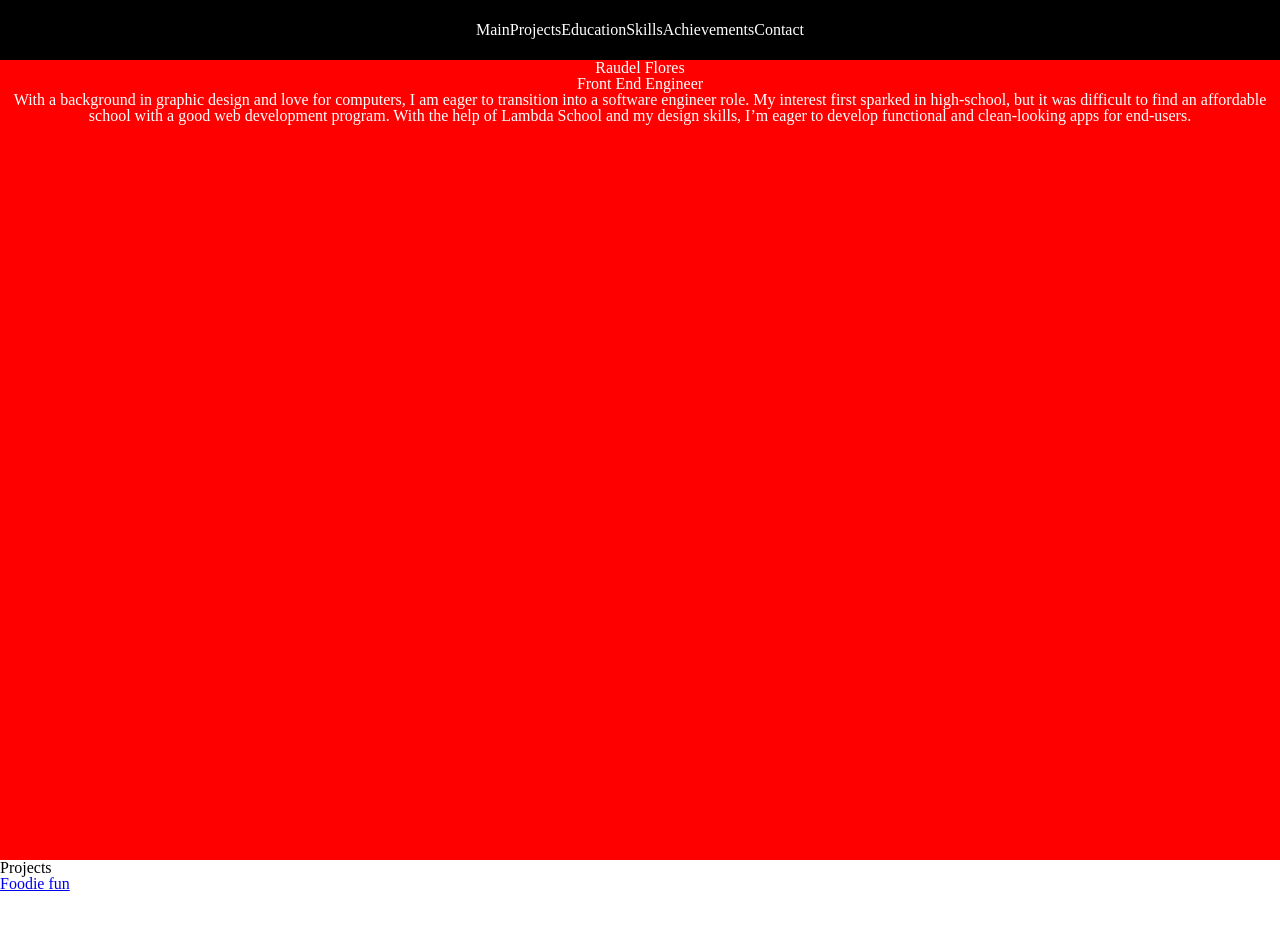
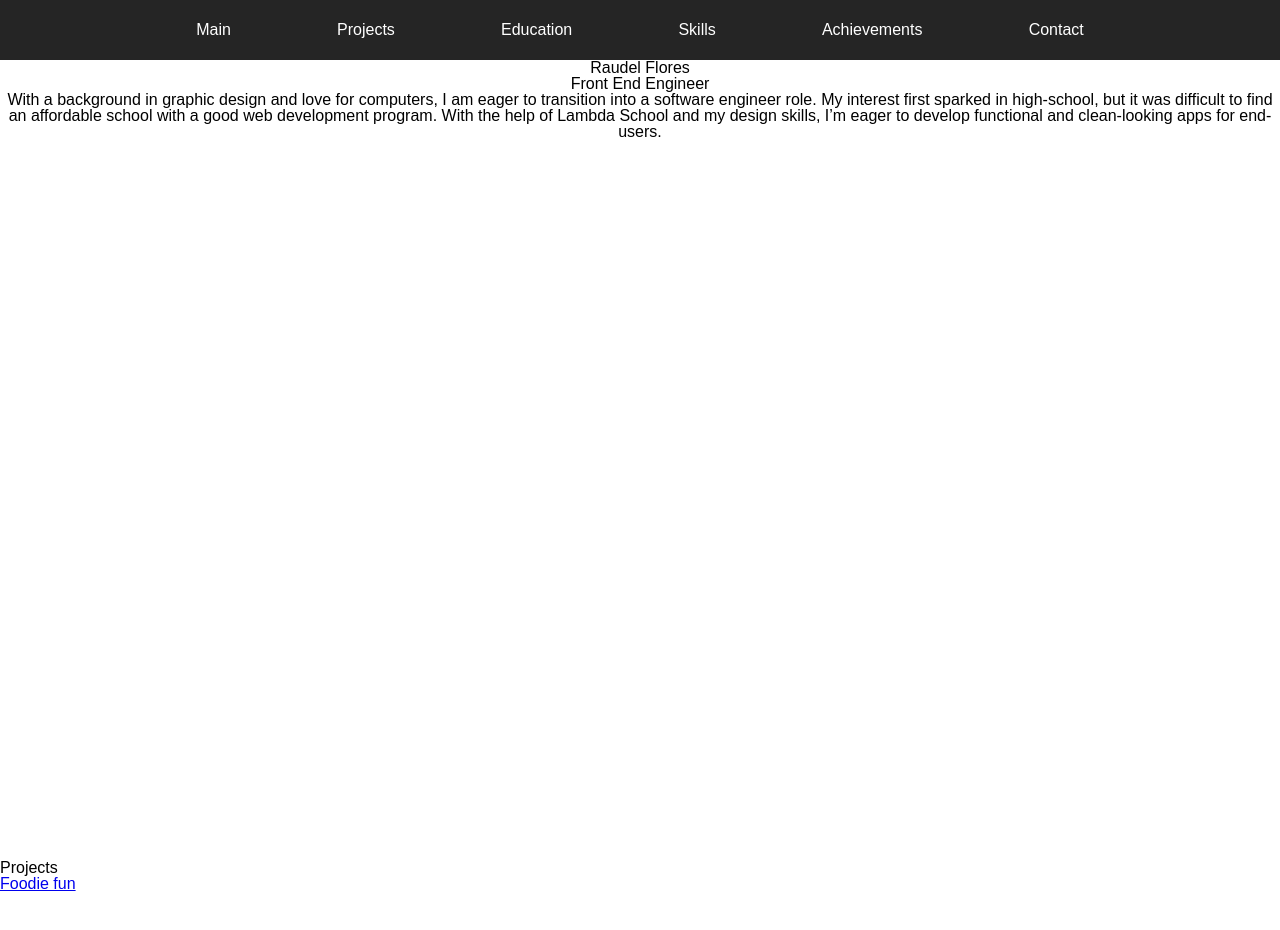
Before and after one commit to raudelf/my-portfolio, a React (Create React App) app: page / in a window 1280 px wide. Shown: the top 930 px of the page. Built offline with nearby package versions, Linux system fonts and the light colour scheme.

Commit message:
finished styling the nav menu

```diff
--- a/src/App.css
+++ b/src/App.css
@@ -1,13 +1,34 @@
+body {
+  font-family: Arial, Helvetica, sans-serif;
+}
+
+/* Navigation Styling */
 .navContainer {
   width: 100%;
   height: 60px;
   top: 0;
-  background-color: black;
+  background-color: #252525;
   color: white;
   position: sticky;
   display: flex;
-  justify-content: center;
+  justify-content: space-around;
   align-items: center;
+}
+
+.nav {
+  width: 1000px;
+  display: flex;
+  justify-content: space-evenly;
+}
+
+.nav a{
+  padding: 2.2% 5%;
+  cursor: pointer;
+}
+
+.nav a:hover {
+  background-color: white;
+  color: black;
 }
 
 .container {
@@ -17,6 +38,4 @@
 
 .mainContainer {
   text-align: center;
-  color: white;
-  background-color: red;
 }
```
